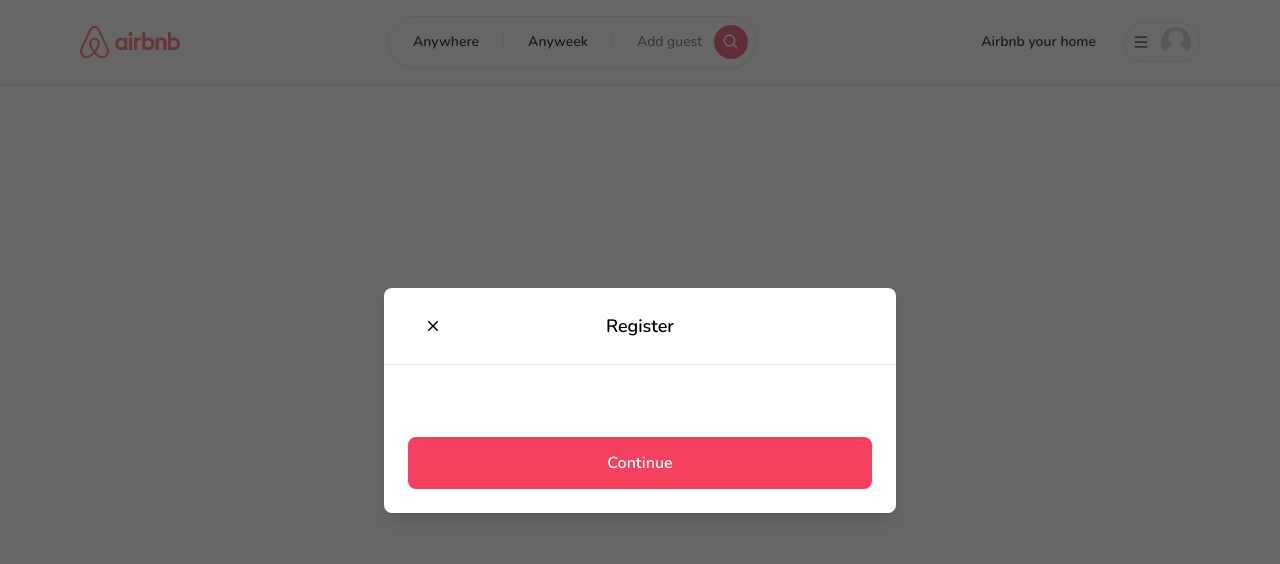
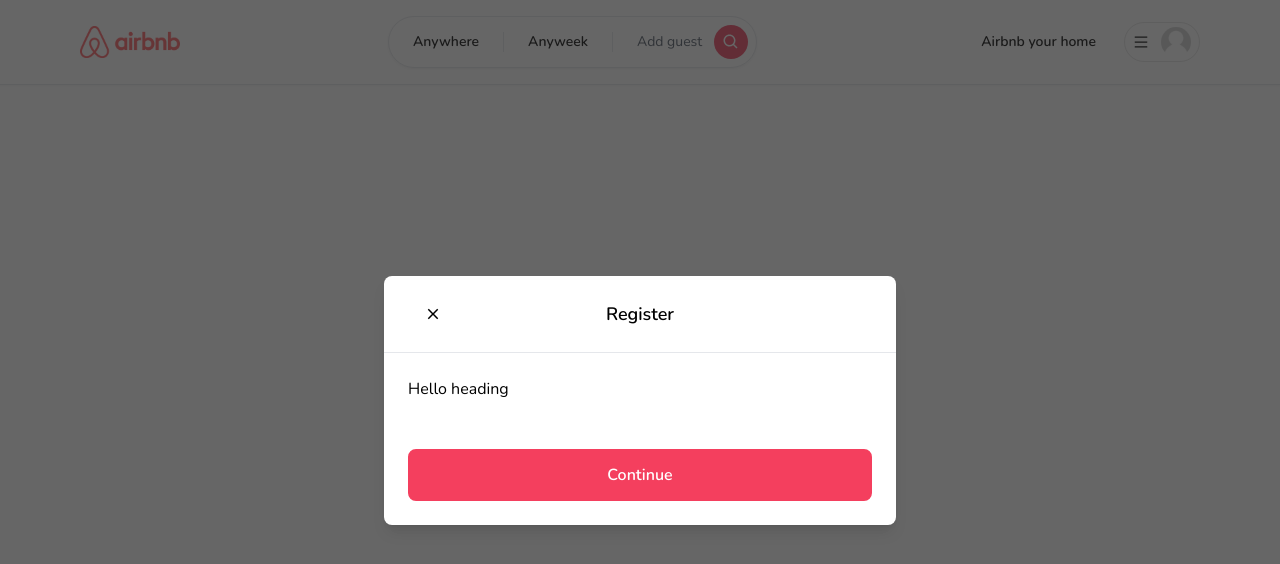
Before and after one commit to Ozzie-code-alt/airbnb-clone, a Next.js app: page / in a window 1280 px wide. Shown: the top 564 px of the page. Built offline with nearby package versions, Linux system fonts and the light colour scheme.

Commit message:
some updates

```diff
--- /dev/null
+++ b/app/components/Heading.tsx
@@ -0,0 +1,7 @@
+'use client'
+
+const Heading = () => {
+  return <div>Hello heading</div>;
+};
+
+export default Heading;
--- a/app/components/Modals/RegisterModal.tsx
+++ b/app/components/Modals/RegisterModal.tsx
@@ -1,14 +1,16 @@
 "use client";
 
+import { useCallback, useState } from "react";
 import axios from "axios";
+import { FieldValues, SubmitHandler, useForm } from "react-hook-form";
+import { Modak } from "next/font/google";
+
 import { AiFillGithub } from "react-icons/ai";
 import { FcGoogle } from "react-icons/fc";
-import { useCallback, useState } from "react";
-import { FieldValues, SubmitHandler, useForm } from "react-hook-form";
 
+import Modal from "./Modal";
+import Heading from "../Heading";
 import useRegisterModal from "@/app/hooks/useRegisterModal";
-import { Modak } from "next/font/google";
-import Modal from "./Modal";
 
 const RegisterModal = () => {
   const registerModal = useRegisterModal();
@@ -43,6 +45,13 @@ const RegisterModal = () => {
       });
   };
 
+
+    const bodyContent = (<div className="flex flex-col gap-4">
+      <Heading />
+    </div>)
+
+
+
   return <Modal
   disabled={isLoading}
   isOpen={registerModal.isOpen}
@@ -50,6 +59,7 @@ const RegisterModal = () => {
   actionLabel={"Continue"}
   onClose={registerModal.onClose}
   onSubmit={handleSubmit(onSubmit)}
+  body={bodyContent}
   />;
 };
 
```
